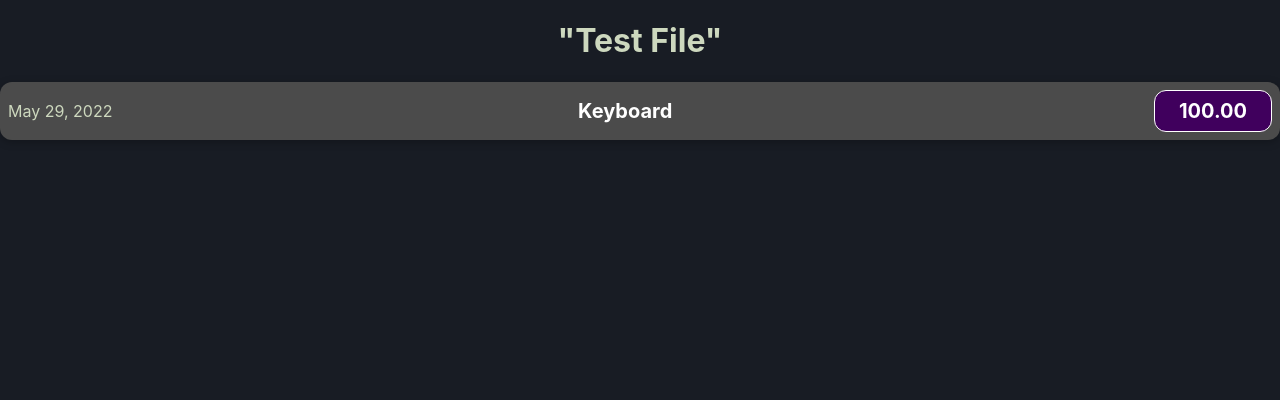
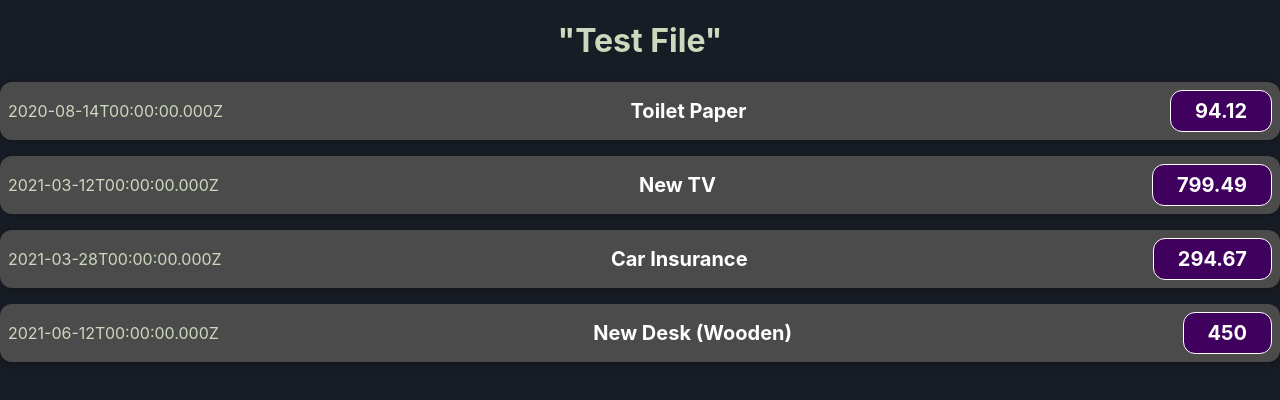
Before and after one commit to peeeyow/expense-tracker, a React (Create React App) app: page / in a window 1280 px wide. Shown: the top 400 px of the page. Built offline with nearby package versions, Linux system fonts and the light colour scheme.

Commit message:
Change hardcoded values to props

```diff
--- a/src/App.js
+++ b/src/App.js
@@ -2,10 +2,50 @@
 import "./App.css";
 
 function App() {
+  const expenses = [
+    {
+      id: "e1",
+      title: "Toilet Paper",
+      price: 94.12,
+      date: new Date(2020, 7, 14),
+    },
+    { id: "e2", title: "New TV", price: 799.49, date: new Date(2021, 2, 12) },
+    {
+      id: "e3",
+      title: "Car Insurance",
+      price: 294.67,
+      date: new Date(2021, 2, 28),
+    },
+    {
+      id: "e4",
+      title: "New Desk (Wooden)",
+      price: 450,
+      date: new Date(2021, 5, 12),
+    },
+  ];
   return (
     <div className="App">
       <h1>"Test File"</h1>
-      <ExpenseItem></ExpenseItem>
+      <ExpenseItem
+        title={expenses[0].title}
+        price={expenses[0].price}
+        date={expenses[0].date}
+      ></ExpenseItem>
+      <ExpenseItem
+        title={expenses[1].title}
+        price={expenses[1].price}
+        date={expenses[1].date}
+      ></ExpenseItem>
+      <ExpenseItem
+        title={expenses[2].title}
+        price={expenses[2].price}
+        date={expenses[2].date}
+      ></ExpenseItem>
+      <ExpenseItem
+        title={expenses[3].title}
+        price={expenses[3].price}
+        date={expenses[3].date}
+      ></ExpenseItem>
     </div>
   );
 }
--- a/src/components/ExpenseItem.js
+++ b/src/components/ExpenseItem.js
@@ -1,12 +1,12 @@
 import "./ExpenseItem.css";
 
-export default function ExpenseItem() {
+export default function ExpenseItem(props) {
   return (
     <div className="expense-item">
-      <div>May 29, 2022</div>
+      <div>{props.date.toISOString()}</div>
       <div className="expense-item__description">
-        <h2>Keyboard</h2>
-        <div className="expense-item__price">100.00</div>
+        <h2>{props.title}</h2>
+        <div className="expense-item__price">{props.price}</div>
       </div>
     </div>
   );
```
